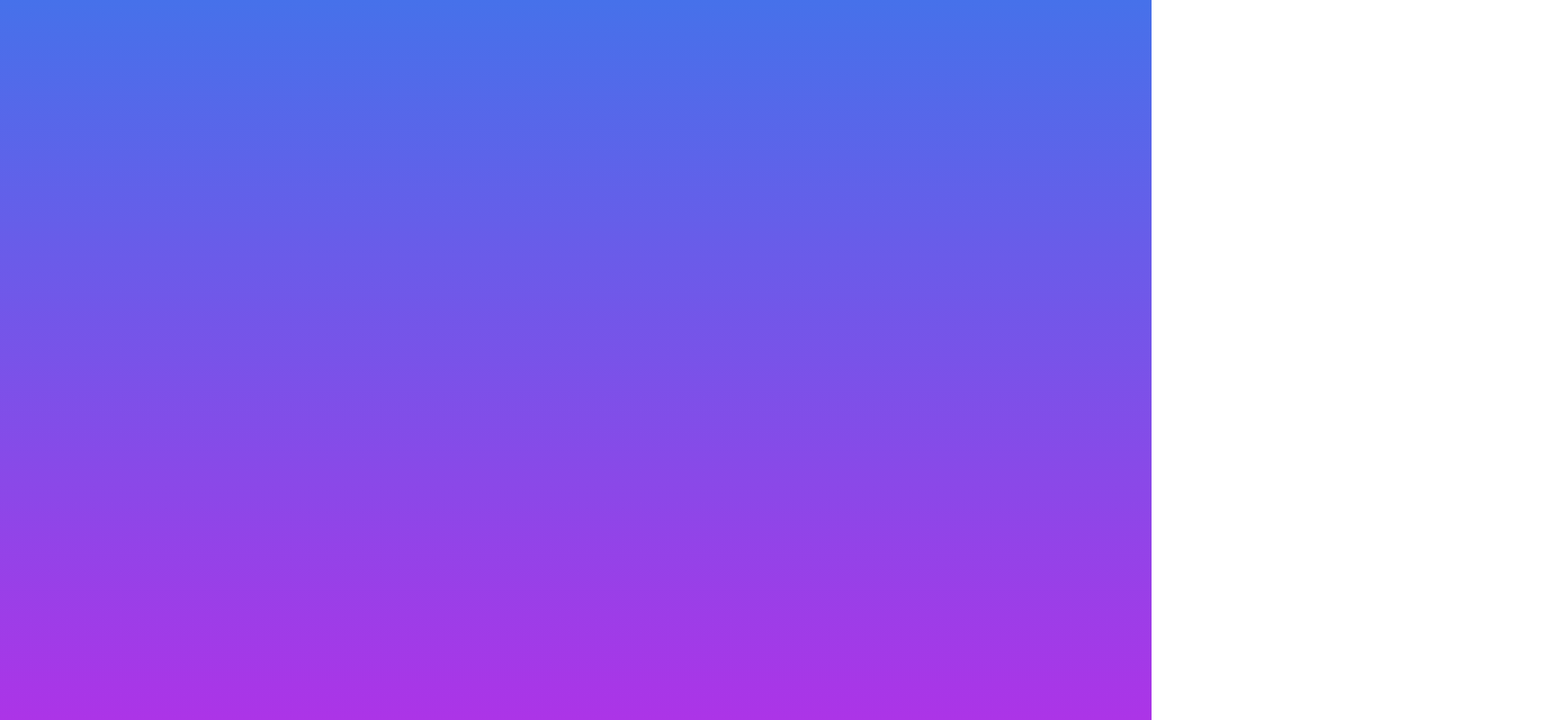
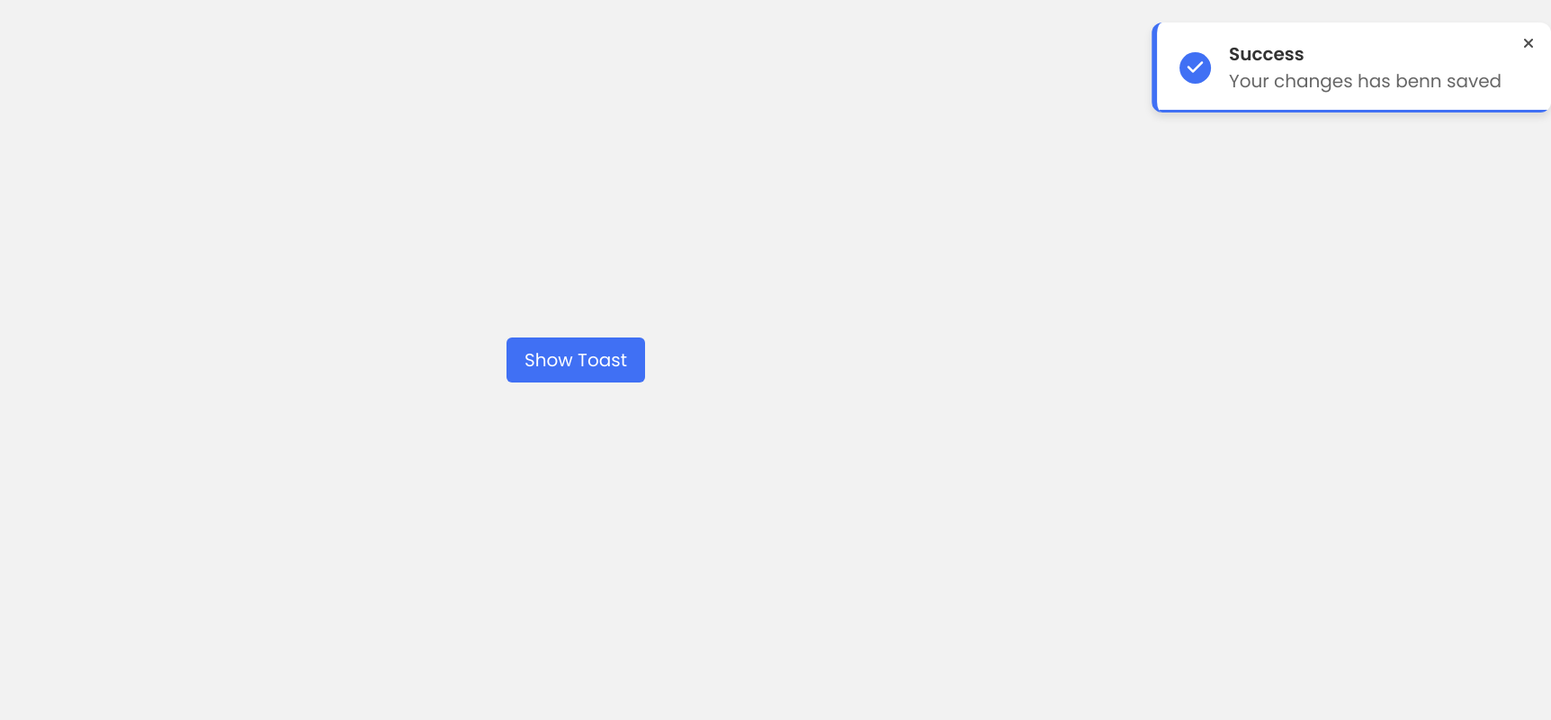
Before and after one commit to pokep31/Animated-Toast-Notification, a plain HTML site: page index.html in a window 1280 px wide. Shown: the whole page at 90% size, 1724 px wide, since content can reach past the window. Drawn offline with Linux system fonts and the light colour scheme.

Commit message:
Fin del proyecto

```diff
--- a/css/style.css
+++ b/css/style.css
@@ -13,5 +13,118 @@ body{
   align-items: center;
   height: 100vh;
   padding: 0 20px;
-  background: linear-gradient(#4671ea, #ac34e7);
+  background: #f2f2f2;
+  overflow: hidden;
 }
+
+.toast{
+  position: absolute;
+  top: 25px;
+  right: 30px;
+  padding: 20px 35px 20px 25px;
+  border-radius: 12px;
+  background: #fff;
+  box-shadow: 0 5px 10px rgba(0,0,0,0.1);
+  border-left: 6px solid #4070f4;
+  overflow: hidden;
+  transform: translateX(calc(100% + 30px));
+  transition: all 0.5s cubic-bezier(0.68, -0.55, 0.265, 1.35);
+}
+
+.toast.active{
+  transform: translateX(0);
+}
+
+.toast .toast-content{
+  display: flex;
+  align-items: center;
+}
+
+.toast-content .check{
+  display: flex;
+  justify-content: center;
+  align-items: center;
+  width: 35px;
+  height: 35px;
+  border-radius: 50%;
+  font-size: 20px;
+  background-color: #4070f4;
+  color: #fff;
+}
+
+.toast-content .message{
+  display: flex;
+  flex-direction: column;
+  margin: 0 20px;
+}
+
+.message .text{
+  font-size: 20px;
+  font-weight: 400;
+  color: #666666;
+}
+
+.message .text.text-1{
+  font-weight: 600;
+  color: #333;
+}
+
+.toast .close{
+  position: absolute;
+  top: 10px;
+  right: 15px;
+  padding: 5px;
+  cursor: pointer;
+  opacity: 0.7;
+}
+
+.toast .close:hover{
+  opacity: 1;
+}
+
+.toast .progress{
+  position: absolute;
+  width: 100%;
+  height: 3px;
+  bottom: 0;
+  left: 0;
+  background-color: #ddd;
+}
+
+.toast .progress::before{
+  content: '';
+  position: absolute;
+  width: 100%;
+  height: 100%;
+  bottom: 0;
+  right: 0;
+  background-color: #4070f4;
+}
+
+.progress.active::before{
+  animation: progress 5s linear forwards;
+}
+@keyframes progress {
+  100%{
+    right: 100%;
+  }
+  0%{
+    right: 0%;
+  }
+}
+
+button{
+  padding: 10px 20px;
+  font-size: 20px;
+  outline: none;
+  border: none;
+  background-color: #4070f4;
+  color: #fff;
+  border-radius: 6px;
+  cursor: pointer;
+  transition: 0.3s;
+}
+
+button:hover{
+  background-color: #0e4bf1;
+}
--- a/index.html
+++ b/index.html
@@ -10,6 +10,21 @@
 </head>
 <body>
 
+  <div class="toast">
+    <div class="toast-content">
+      <i class="fas fa-solid fa-check check"></i>
+      <div class="message">
+        <span class="text text-1">Success</span>
+        <span class="text text-2">Your changes has benn saved</span>
+      </div>
+    </div>
+    <i class="fa-solid fa-xmark close"></i>
+
+    <div class="progress"></div>
+  </div>
+
+  <button>Show Toast</button>
+
   <script src="javascript/script.js"></script>
 
 </body>
--- a/javascript/script.js
+++ b/javascript/script.js
@@ -1 +1,26 @@
 // getting all attributes
+const button = document.querySelector("button"),
+      toast = document.querySelector(".toast"),
+      closeIcon = document.querySelector(".close"),
+      progress = document.querySelector(".progress");
+
+      button.addEventListener("click", () =>{
+        toast.classList.add("active");
+        progress.classList.add("active");
+        // para que el toast se retire automáticamente a los 5 segundos
+        setTimeout(() =>{
+          toast.classList.remove("active");
+        }, 5000); // 1s = 1000 miliseconds
+
+        setTimeout(() =>{
+          progress.classList.remove("active");
+        }, 5500);
+      });
+
+      closeIcon.addEventListener("click", () =>{
+        toast.classList.remove("active");
+        // para que el toast se retire automáticamente a los 5 segundos
+        setTimeout(() =>{
+          progress.classList.remove("active");
+        }, 300);
+      });
```
Also changed, not shown: 1 other file.
